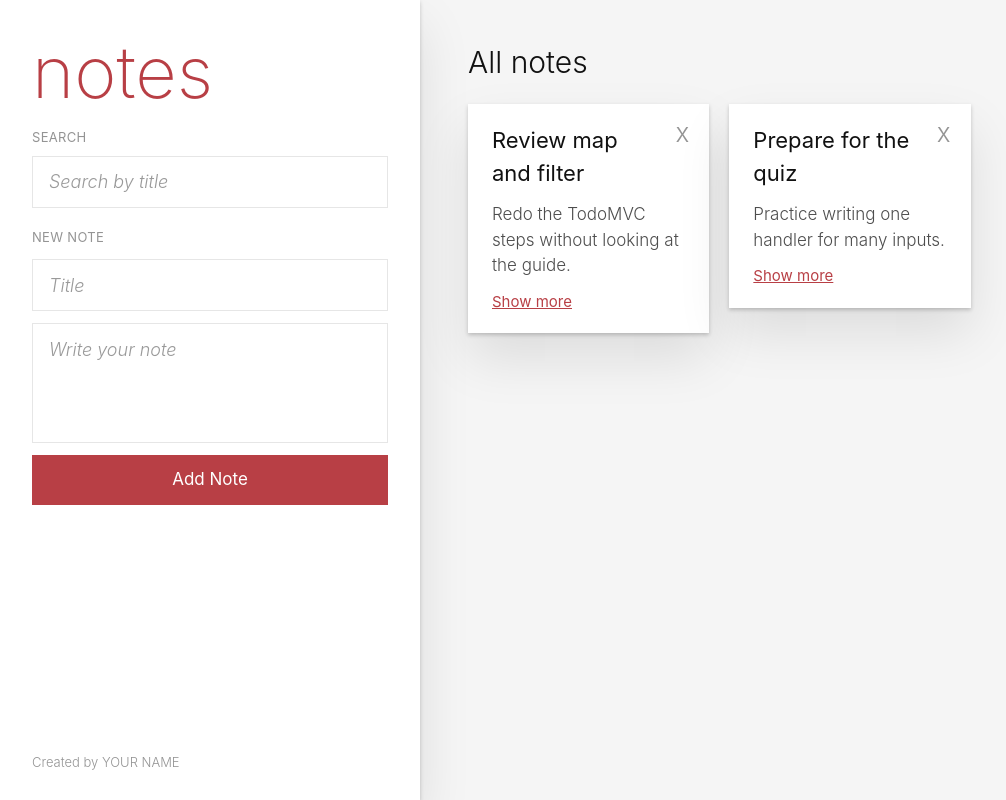
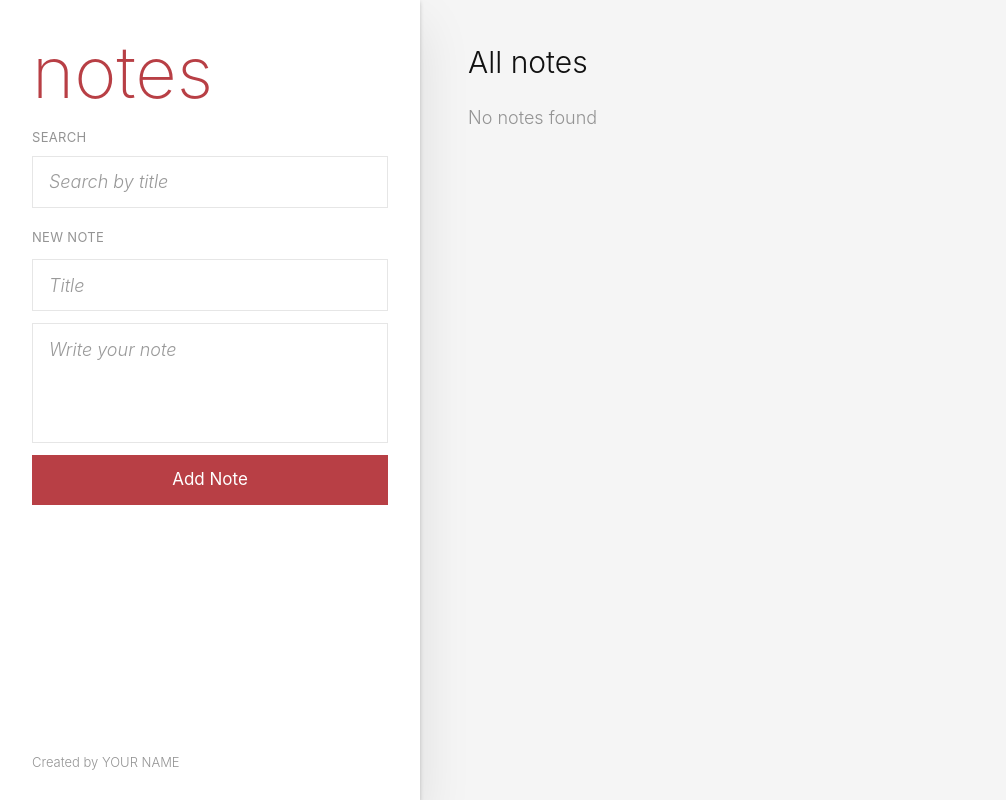
Before and after one commit to Shanenathanarchival/csit340g5-notes, a React (Vite) app: page / in a window 1280 px wide. Shown: the whole page, without its empty margins (0-1006 px from the left). Built offline with nearby package versions, Linux system fonts and the light colour scheme.

Commit message:
feat: show a message when there are no notes

```diff
--- a/src/components/Notes.jsx
+++ b/src/components/Notes.jsx
@@ -3,13 +3,8 @@ import { useState } from 'react'
 
 function Notes() {
     const [notes, setNotes] = useState([
-        {
-            id: 1, title: 'Review map and filter', body: 'Redo the TodoMVC steps without looking at the guide.'
-        },
-        {
-            id: 2, title: 'Prepare for the quiz', body: 'Practice writing one handler for many inputs.'
-        }
     ])
+
     const [form, setForm] = useState({
         title: '',
         body: ''
@@ -97,6 +92,9 @@ function Notes() {
                     </li>
                 ))}
             </ul>
+            {notes.length === 0 && (
+                <p className="text-lg text-[#949494]">No notes found</p>
+            )}
         </section>
     </div>
   )
```
